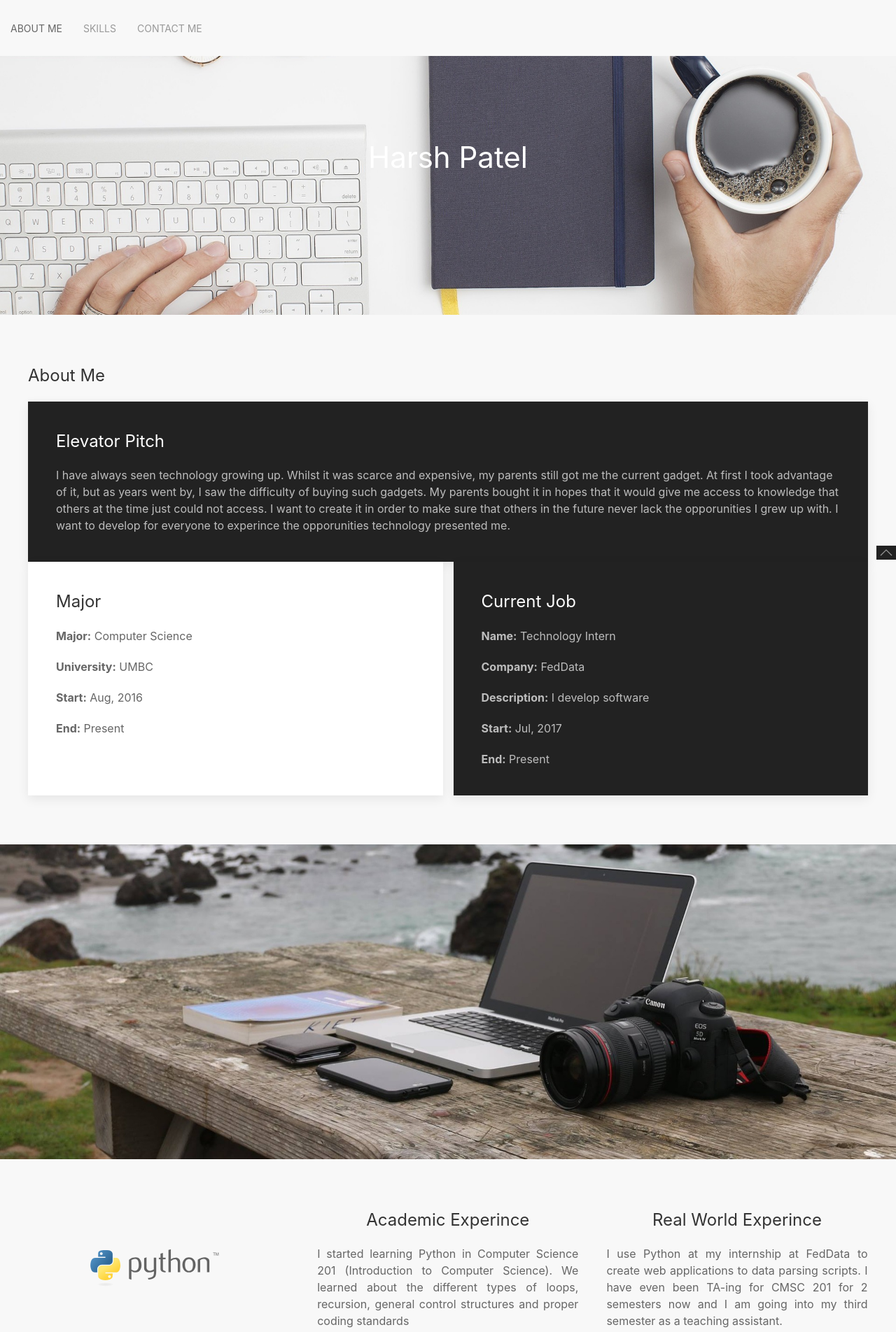
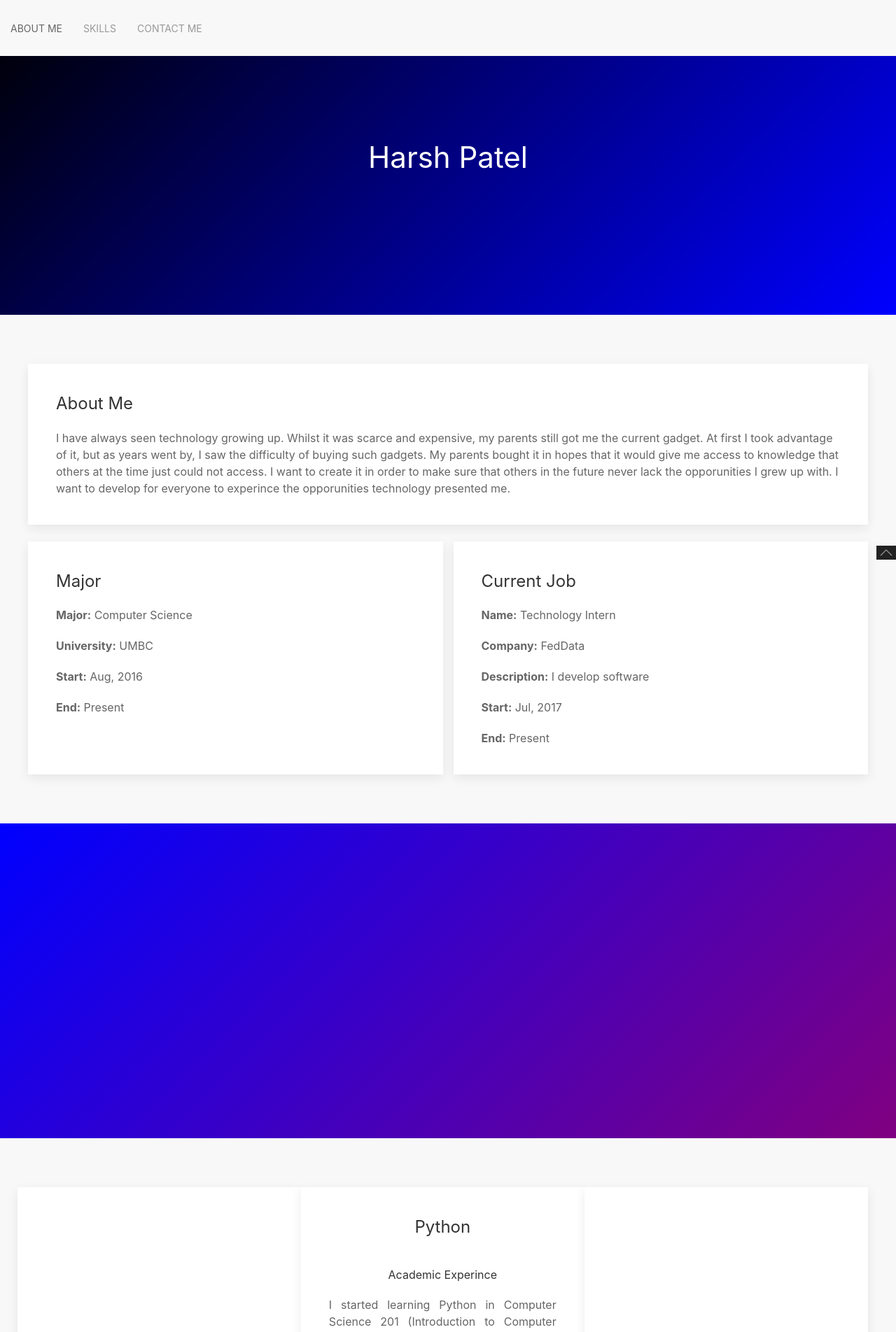
Before and after one commit to harsh1498/Resume-Website, a Flask app: page / in a window 1280 px wide. Shown: the top 1904 px of the page at 70% size. Run offline with Flask 2, Linux system fonts and the light colour scheme; some libraries are stand-ins or nearby versions.

Commit message:
Aggrate UI changes whilst offline

```diff
--- a/resume/app.py
+++ b/resume/app.py
@@ -1,25 +1,35 @@
-from flask import Flask, render_template, request, make_response
+from flask import Flask, render_template, request, make_response,redirect
 import requests
 import json
 import sqlite3
 import uuid
+import html
 
 app = Flask(__name__)
+
+@app.route('/test',methods=['GET','POST'])
+def test():
+    return "hello"
+
 
 @app.route('/',methods=['GET','POST'])
 def home():
     harsh = open('harsh.json','r')
     context = json.loads(harsh.read())
     harsh.close()
+
+    remote_addr = html.escape(str(request.remote_addr))
+    user_agent = html.escape(str(request.user_agent))
+
     if request.method == 'GET':
         if not request.cookies.get('user_id'):
-            user_id = uuid.uuid4().hex
+            user_id = html.escape(str(uuid.uuid4().hex))
             conn = sqlite3.connect('app.db')
             c = conn.cursor()
-            c.execute('INSERT INTO user (email,phone,cookie) VALUES("{}",{},"{}") '.format('ANON',0,user_id))
+            c.execute('INSERT INTO user (name,email,phone,cookie) VALUES("{}","{}",{},"{}") '.format('ANON','ANON',0,user_id))
             c.execute('INSERT INTO counts (key,value,user_cookie) values("{}",{},"{}")'.format("visits",1,user_id))
-            c.execute('INSERT INTO metadata (key,value,user_cookie) values("{}","{}","{}")'.format("remote_addr",request.remote_addr,user_id))
-            c.execute('INSERT INTO metadata (key,value,user_cookie) values("{}","{}","{}")'.format("user_agent",request.user_agent,user_id))
+            c.execute('INSERT INTO metadata (key,value,user_cookie) values("{}","{}","{}")'.format("remote_addr",remote_addr,user_id))
+            c.execute('INSERT INTO metadata (key,value,user_cookie) values("{}","{}","{}")'.format("user_agent",user_agent,user_id))
             conn.commit()
             conn.close()
             resp = make_response(render_template('index.html',context=context[0]))
@@ -28,27 +38,28 @@
         else:
             conn = sqlite3.connect('app.db')
             c = conn.cursor()
-            c.execute('SELECT value FROM counts where key="visits" and user_cookie="{}"'.format(request.cookies.get('user_id')))
+            user_id = html.escape(str(request.cookies.get('user_id')))
+            c.execute('SELECT value FROM counts where key="visits" and user_cookie="{}"'.format(user_id))
             visits = c.fetchone()
             if visits != None:
                 visits = int(visits[0])
             else:
-                user_id = uuid.uuid4().hex
+                user_id = html.escape(str(uuid.uuid4().hex))
                 conn = sqlite3.connect('app.db')
                 c = conn.cursor()
-                c.execute('INSERT INTO user (email,phone,cookie) VALUES("{}",{},"{}") '.format('ANON',0,user_id))
+                c.execute('INSERT INTO user (name,email,phone,cookie) VALUES("{}","{}",{},"{}") '.format('ANON','ANON',0,user_id))
                 c.execute('INSERT INTO counts (key,value,user_cookie) values("{}",{},"{}")'.format("visits",1,user_id))
-                c.execute('INSERT INTO metadata (key,value,user_cookie) values("{}","{}","{}")'.format("remote_addr",request.remote_addr,user_id))
-                c.execute('INSERT INTO metadata (key,value,user_cookie) values("{}","{}","{}")'.format("user_agent",request.user_agent,user_id))
+                c.execute('INSERT INTO metadata (key,value,user_cookie) values("{}","{}","{}")'.format("remote_addr",remote_addr,user_id))
+                c.execute('INSERT INTO metadata (key,value,user_cookie) values("{}","{}","{}")'.format("user_agent",user_agent,user_id))
                 conn.commit()
                 conn.close()
                 resp = make_response(render_template('index.html',context=context[0]))
                 resp.set_cookie('user_id',user_id)
                 return resp
 
-            c.execute('UPDATE counts set value={} where key="visits" and user_cookie="{}"'.format(visits+1,request.cookies.get('user_id')))
-            c.execute('INSERT INTO metadata (key,value,user_cookie) values("{}","{}","{}")'.format("remote_addr",request.remote_addr,request.cookies.get('user_id')))
-            c.execute('INSERT INTO metadata (key,value,user_cookie) values("{}","{}","{}")'.format("user_agent",request.user_agent,request.cookies.get('user_id')))
+            c.execute('UPDATE counts set value={} where key="visits" and user_cookie="{}"'.format(visits+1,user_id))
+            c.execute('INSERT INTO metadata (key,value,user_cookie) values("{}","{}","{}")'.format("remote_addr",remote_addr,user_id))
+            c.execute('INSERT INTO metadata (key,value,user_cookie) values("{}","{}","{}")'.format("user_agent",user_agent,user_id))
             conn.commit()
             conn.close()
             resp = make_response(render_template('index.html',context=context[0]))
@@ -56,31 +67,36 @@
         return resp
 
     elif request.method == 'POST':
-        body = "Phone Number: {} ; E-mail: {} ; Message: {}".format(request.form.get('phone'),request.form.get('e-mail'),request.form.get('message'))
+        name = html.escape(str(request.form.get('name')))
+        phone = html.escape(str(request.form.get('phone')))
+        email = html.escape(str(request.form.get('e-mail')))
+        message = html.escape(str(request.form.get('message')))
+
+        body = "Name: {} ; Phone Number: {} ; E-mail: {} ; Message: {}".format(name,phone,email,message)
 
         requests.post("https://hooks.slack.com/services/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",json={"text":body})
 
 
-        user_id = request.cookies.get('user_id')
+        user_id = html.escape(str(request.cookies.get('user_id')))
 
         if user_id:
             conn = sqlite3.connect('app.db')
             c = conn.cursor()
-            c.execute('UPDATE user set email="{}",phone="{}" where cookie="{}"'.format(request.form.get('e-mail'),request.form.get('phone'),user_id))
-            c.execute('INSERT INTO message (user_cookie,message) VALUES("{}","{}")'.format(user_id,request.form.get('message')))
+            c.execute('UPDATE user set name="{}",email="{}",phone="{}" where cookie="{}"'.format(name,email,phone,user_id))
+            c.execute('INSERT INTO message (user_cookie,message) VALUES("{}","{}")'.format(user_id,message))
             conn.commit()
             conn.close()
-            resp = make_response(render_template('index.html',context=context[0]))
+            resp = make_response(redirect('/'))
 
         else:
-            user_id = uuid.uuid4().hex
+            user_id = html.escape(str(uuid.uuid4().hex))
             conn = sqlite3.connect('app.db')
             c = conn.cursor()
-            c.execute('INSERT INTO user (email,phone,cookie) VALUES("{}",{},"{}") '.format(request.form.get('e-mail'),request.form.get('phone'),user_id))
+            c.execute('INSERT INTO user (name,email,phone,cookie) VALUES("{}","{}",{},"{}") '.format(name,email,phone,user_id))
             c.execute('INSERT INTO counts (key,value,user_cookie) values("{}",{},"{}")'.format("visits",1,user_id))
             conn.commit()
             conn.close()
-            resp = make_response(render_template('index.html',context=context[0]))
+            resp = make_response(redirect('/'))
             resp.set_cookie('user_id',user_id)
 
         return resp
--- a/resume/create.sql
+++ b/resume/create.sql
@@ -1,5 +1,6 @@
 CREATE TABLE user(
 id INTEGER PRIMARY KEY AUTOINCREMENT,
+name VARCHAR(50),
 email VARCHAR(50),
 phone VARCHAR(15),
 cookie VARCHAR(50)
--- a/resume/templates/index.html
+++ b/resume/templates/index.html
@@ -1,5 +1,5 @@
 <!DOCTYPE html>
-<html>
+<html class="uk-text-center uk-background-muted">
 
 <head>
     <title>{{ context['name'] }}</title>
@@ -12,7 +12,7 @@
     <script>hljs.initHighlightingOnLoad();</script>
 </head>
 
-<body>
+<body class="uk-text-center uk-background-muted">
     <div class="uk-position-relative">
         <div class="uk-position-top">
 
@@ -58,7 +58,7 @@
 
     <a href="" class="uk-position-bottom-right uk-position-fixed uk-background-secondary " uk-totop uk-scroll></a>
 
-    <div class="uk-height-large uk-background-cover uk-light uk-flex uk-flex-top" style="background-image: url('static/images/clean-header.jpg');">
+    <div class="uk-height-large uk-background-cover uk-light uk-flex uk-flex-top" style="background-image: linear-gradient(-45deg, blue , black);">
         <h1 class="uk-width-1-2@m uk-text-center uk-margin-auto uk-margin-auto-vertical " uk-parallax="opacity: 1,0.5; y:
 	0,100; viewport: 1 ">{{context['name']}}</h1>
     </div>
@@ -66,15 +66,13 @@
     <div id="About" class="uk-section uk-section-muted uk-text-left">
         <div class="uk-container">
 
-            <h3>About Me</h3>
-
-
             <div>
-                <div class="uk-card uk-card-secondary uk-card-body">
-                    <h3 class="uk-card-title">Elevator Pitch</h3>
+                <div class="uk-card uk-card-default uk-card-body">
+                    <h3>About Me</h3>
                     <p>{{ context['elevator_pitch'] }}</p>
                 </div>
             </div>
+            <br>
             <div class="uk-child-width-1-2@m uk-grid-small uk-grid-match" uk-grid>
                 <div>
                     <div class="uk-card uk-card-default uk-card-body">
@@ -87,7 +85,7 @@
                     </div>
                 </div>
                 <div>
-                    <div class="uk-card uk-card-secondary uk-card-body">
+                    <div class="uk-card uk-card-default uk-card-body">
                         <h3 class="uk-card-title">Current Job</h3>
                         {% for key,value in context['current_title'].items() %}
                         <p>
@@ -101,8 +99,8 @@
 
 
     </div>
-    {% for skill in context['skill_types'] %} {% set img = skill['name'] + '.jpg' %}
-    <div id="Programming" class="uk-height-large uk-background-cover uk-light uk-flex uk-flex-top" style="background-image: url('static/images/{{ img }}'); ">
+    {% for skill in context['skill_types'] %} {% set img = skill['name'] %}
+    <div id="Programming" class="uk-height-large uk-background-cover uk-light uk-flex uk-flex-top" style="background-image: linear-gradient(-45deg,{{skill['gradient-to']}},{{skill['gradient-from']}});">
 
         <h1 class="uk-width-1-2@m uk-text-center uk-margin-auto uk-margin-auto-vertical " uk-parallax="opacity: 0,1; y:
         100,0; viewport: 0.5 ">{{ skill['name'] }}</h1>
@@ -115,18 +113,33 @@
         <div class="uk-section uk-section-muted ">
             <div class="uk-container ">
 
-                <div class="uk-grid uk-child-width-1-3@m " uk-grid>
-                    <div>
+                <div class="uk-child-width-1-3@m uk-grid-small" uk-grid>
+                    <div class="uk-card uk-card-default uk-card-body">
                         <img class="uk-position-center uk-position-relative" src="{{ s['image'] }}" style="max-width:200px">
                     </div>
-                    <div>
-                        <h3 class="uk-text-center">Academic Experince</h3>
+                    <div class="uk-card uk-card-default uk-card-body">
+                        <h3 class="uk-card-title">{{s['name']}}</h3>
+                        <h5 class="uk-text-center">Academic Experince</h5>
                         <p class="uk-text-justify">{{ s['description-a'] }}</p>
+                        <h5 class="uk-text-center">Real World Experince</h5>
+                        <p class="uk-text-justify">{{ s['description-rw'] }}</p>
                     </div>
 
-                    <div>
-                        <h3 class="uk-text-center">Real World Experince</h3>
-                        <p class="uk-text-justify">{{ s['description-rw'] }}</p>
+                    <div class="uk-card uk-card-default uk-card-body">
+                        <a class="uk-button uk-button-default uk-position-relative uk-position-center" href="#{{s['name']}}" uk-toggle>Open</a>
+
+                        <div id="{{s['name']}}" class="uk-modal-full" uk-modal>
+                            <div class="uk-modal-dialog">
+                                <button class="uk-modal-close-full uk-close-large" type="button" uk-close></button>
+                                <div class="uk-grid-collapse uk-child-width-1-2@s uk-flex-middle" uk-grid>
+                                    <div class="uk-background-cover" style="background-image: linear-gradient(-45deg,{{skill['gradient-to']}},{{skill['gradient-from']}});" uk-height-viewport></div>
+                                    <div class="uk-padding-large">
+                                        <h1>{{s['name']}}</h1>
+                                        <iframe src="{{s['example']}}" frameborder="0"></iframe>
+                                    </div>
+                                </div>
+                            </div>
+                        </div>
                     </div>
                 </div>
 
@@ -137,33 +150,35 @@
 
 
 
-    <div id="Contact_Me" class="uk-height-large uk-background-cover uk-dark uk-flex uk-flex-top " style="background-image:
-        url( 'static/images/Contact.jpg'); ">
+    <div id="Contact_Me" class="uk-height-large uk-background-cover uk-light uk-flex uk-flex-top " style="background-image: linear-gradient(-45deg, black, red);">
 
         <h1 class="uk-width-1-2@m uk-text-center uk-margin-auto uk-margin-auto-vertical " uk-parallax="opacity: 0,1; y:
         100,0; viewport: 0.5 ">Contact Me</h1>
 
     </div>
-    <div class="uk-section uk-background-secondary ">
+    <div class="uk-section uk-background-muted ">
         <form class="uk-text-center " method='POST'>
-
             <div class="uk-margin ">
                 <div class="uk-inline ">
-                    <span class="uk-form-icon " uk-icon="icon: receiver "></span>
-                    <input class="uk-input " name="phone" type="tel ">
+                    <input class="uk-input" placeholder="Full Name" name="name" type="text">
                 </div>
             </div>
 
             <div class="uk-margin ">
                 <div class="uk-inline ">
-                    <span class="uk-form-icon " uk-icon="icon: mail "></span>
-                    <input class="uk-input " name="e-mail" type="email ">
+                    <input class="uk-input" placeholder="555-555-5555" pattern="[0-9]{3}-[0-9]{3}-[0-9]{4}" name="phone" type="tel">
                 </div>
             </div>
 
             <div class="uk-margin ">
                 <div class="uk-inline ">
-                    <textarea class="uk-textarea " rows="5" placeholder="Hey Harsh ..." name="message"></textarea>
+                    <input class="uk-input" placeholder="my_name@gmail.com" name="e-mail" type="email">
+                </div>
+            </div>
+
+            <div class="uk-margin ">
+                <div class="uk-inline ">
+                    <textarea class="uk-textarea" rows="5" placeholder="Hey Harsh ..." name="message"></textarea>
                 </div>
             </div>
             <div class="uk-margin ">
@@ -175,11 +190,8 @@
     </div>
 </body>
 <br>
-<footer class="uk-text-center">
-    <p>Posted by: Harsh Patel</p>
-    <p>Contact information:
-        <a href="mailto:harsh3@umbc.edu ">
-            harsh3@umbc.edu</a>.</p>
+<footer class="uk-text-center uk-background-muted">
+    <p>Made with ☕ by Harsh Patel</p>
 </footer>
 
 </html>
```
Also changed, not shown: resume/harsh.json (+22 -8 lines).
